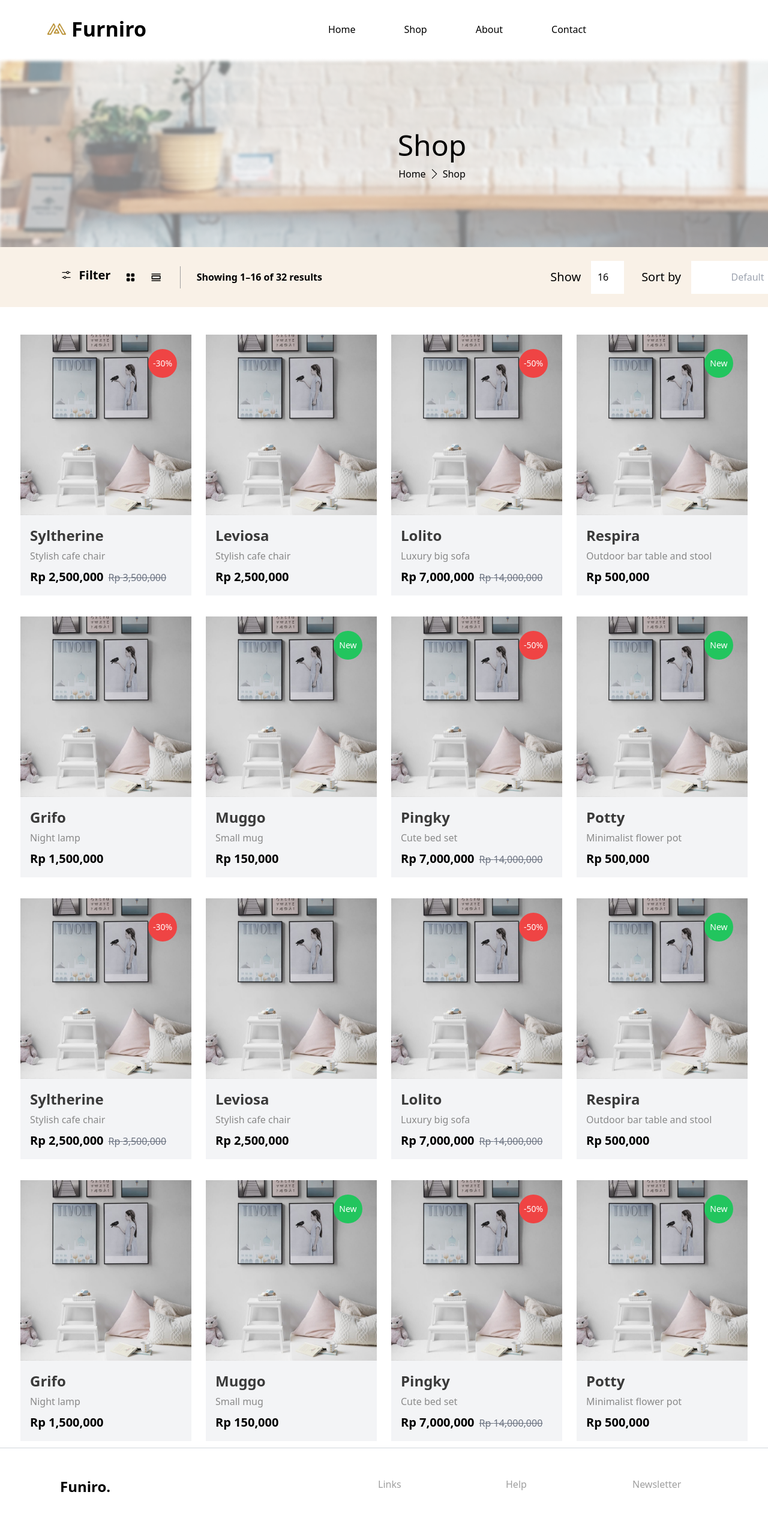
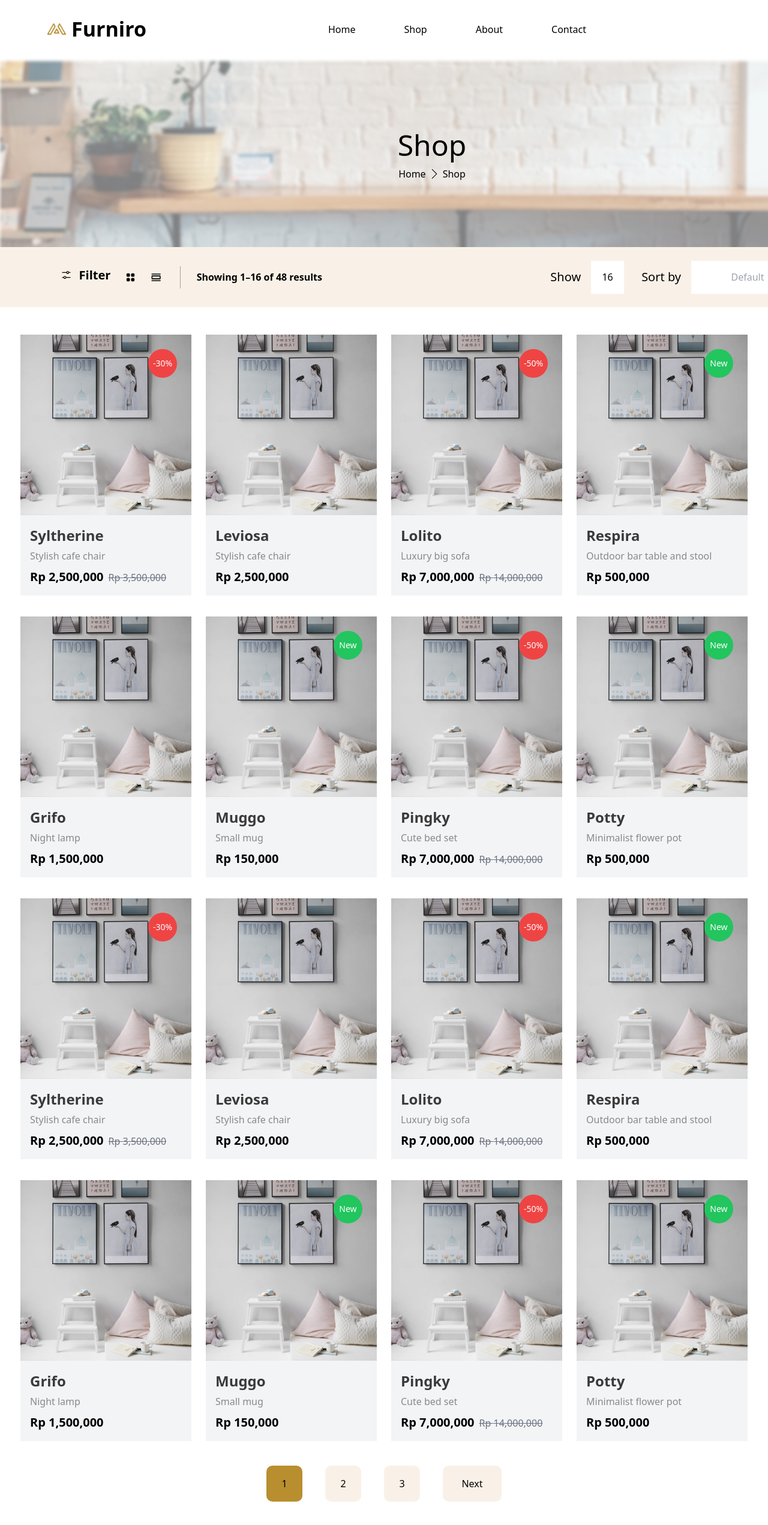
Before and after one commit to OrleanSousa/3-Compass-Challenge, a React (Vite) app: page /shop in a window 1280 px wide. Shown: the top 2543 px of the page at 60% size. Built offline with nearby package versions, Linux system fonts and the light colour scheme.

Commit message:
feat: finality shop viewer

```diff
--- a/src/assets/data/products.json
+++ b/src/assets/data/products.json
@@ -278,5 +278,134 @@
     "price": 500000,
     "isNew": true,
     "image": "./images/table2.svg"
+  },
+  {
+    "id": 33,
+    "productName": "Potty",
+    "description": "Minimalist flower pot",
+    "price": 500000,
+    "isNew": true,
+    "image": "./images/table2.svg"
+  },
+  {
+    "id": 34,
+    "productName": "Potty",
+    "description": "Minimalist flower pot",
+    "price": 500000,
+    "isNew": true,
+    "image": "./images/table2.svg"
+  },
+  {
+    "id": 35,
+    "productName": "Potty",
+    "description": "Minimalist flower pot",
+    "price": 500000,
+    "isNew": true,
+    "image": "./images/table2.svg"
+  },
+  {
+    "id": 36,
+    "productName": "Potty",
+    "description": "Minimalist flower pot",
+    "price": 500000,
+    "isNew": true,
+    "image": "./images/table2.svg"
+  }
+  ,
+  {
+    "id": 37,
+    "productName": "Potty",
+    "description": "Minimalist flower pot",
+    "price": 500000,
+    "isNew": true,
+    "image": "./images/table2.svg"
+  },
+  {
+    "id": 38,
+    "productName": "Potty",
+    "description": "Minimalist flower pot",
+    "price": 500000,
+    "isNew": true,
+    "image": "./images/table2.svg"
+  },
+  {
+    "id": 39,
+    "productName": "Potty",
+    "description": "Minimalist flower pot",
+    "price": 500000,
+    "isNew": true,
+    "image": "./images/table2.svg"
+  },
+  {
+    "id": 40,
+    "productName": "Potty",
+    "description": "Minimalist flower pot",
+    "price": 500000,
+    "isNew": true,
+    "image": "./images/table2.svg"
+  },
+  {
+    "id": 41,
+    "productName": "Potty",
+    "description": "Minimalist flower pot",
+    "price": 500000,
+    "isNew": true,
+    "image": "./images/table2.svg"
+  },
+  {
+    "id": 42,
+    "productName": "Potty",
+    "description": "Minimalist flower pot",
+    "price": 500000,
+    "isNew": true,
+    "image": "./images/table2.svg"
+  },
+  {
+    "id": 43,
+    "productName": "Potty",
+    "description": "Minimalist flower pot",
+    "price": 500000,
+    "isNew": true,
+    "image": "./images/table2.svg"
+  },
+  {
+    "id": 44,
+    "productName": "Potty",
+    "description": "Minimalist flower pot",
+    "price": 500000,
+    "isNew": true,
+    "image": "./images/table2.svg"
+  },
+  {
+    "id": 45,
+    "productName": "Potty",
+    "description": "Minimalist flower pot",
+    "price": 500000,
+    "isNew": true,
+    "image": "./images/table2.svg"
+  },
+  {
+    "id": 46,
+    "productName": "Potty",
+    "description": "Minimalist flower pot",
+    "price": 500000,
+    "isNew": true,
+    "image": "./images/table2.svg"
+  },
+  {
+    "id": 47,
+    "productName": "Potty",
+    "description": "Minimalist flower pot",
+    "price": 500000,
+    "isNew": true,
+    "image": "./images/table2.svg"
+  },
+  {
+    "id": 48,
+    "productName": "Potty",
+    "description": "Minimalist flower pot",
+    "price": 500000,
+    "isNew": true,
+    "image": "./images/table2.svg"
   }
 ]
--- a/src/components/shoppage/ShopPage.tsx
+++ b/src/components/shoppage/ShopPage.tsx
@@ -10,11 +10,21 @@ const ShopPages = () => {
   // Estado para controlar o número de produtos exibidos
   const [productLimit, setProductLimit] = useState(16);
 
+  // Estado para controlar a página atual
+  const [currentPage, setCurrentPage] = useState(1);
+
   // Função para lidar com mudanças no input
   const handleProductLimitChange = (e: React.ChangeEvent<HTMLInputElement>) => {
     const value = parseInt(e.target.value, 10);
     if (!isNaN(value) && value > 0) {
       setProductLimit(value); // Atualiza o estado com o valor digitado
+    }
+  };
+
+  // Função para ir para a próxima página
+  const handlePageChange = (page: number) => {
+    if (page >= 1 && page <= Math.ceil(products.length / productLimit)) {
+      setCurrentPage(page);
     }
   };
 
@@ -34,7 +44,7 @@ const ShopPages = () => {
             <MdOutlineViewDay size={19} />
           </div>
           <div className='flex items-center justify-end border-l border-gray50 w-[237px] h-[37px]'>
-            <p className="text-[16px] font-semibold">Showing 1–{Math.min(productLimit, products.length)} of {products.length} results</p>
+            <p className="text-[16px] font-semibold">Showing {(currentPage - 1) * productLimit + 1}–{Math.min(currentPage * productLimit, products.length)} of {products.length} results</p>
           </div>
         </div>
         <div className="flex flex-row gap-[29px]">
@@ -43,20 +53,20 @@ const ShopPages = () => {
             <input
               type="number"
               placeholder="16"
-              className="w-[55px] h-[55px] text-center"
+              className="w-[55px] h-[55px] text-center [appearance:textfield] [&::-webkit-outer-spin-button]:appearance-none [&::-webkit-inner-spin-button]:appearance-none"
               value={productLimit}
               onChange={handleProductLimitChange}
             />
           </div>
-          <div className='flex  items-center gap-[17px]'>
+          <div className='flex items-center gap-[17px]'>
             <p className="text-[20px] text-start">Sort by</p>
             <input type="text" placeholder="Default" className="w-[188px] h-[55px] text-center" />
           </div>
         </div>
       </div>
-      <div className='mt-[46px] flex justify-center'>
+      <div className='mt-[46px] flex justify-center '>
         <div className="grid grid-cols-1 sm:grid-cols-2 lg:grid-cols-4 gap-6">
-          {products.slice(0, productLimit).map((product) => (
+          {products.slice((currentPage - 1) * productLimit, currentPage * productLimit).map((product) => (
             <ProductCard
               key={product.id}
               productName={product.productName}
@@ -70,7 +80,26 @@ const ShopPages = () => {
           ))}
         </div>
       </div>
-
+      <div className='flex m-auto justify-between w-[392px] h-[90px] items-end mb-[85px]'>
+        {/* Botões de paginação */}
+        {[1, 2, 3].map((page) => (
+          <button
+            key={page}
+            onClick={() => handlePageChange(page)}
+            className={`w-[60px] h-[60px] rounded-[10px] ${
+              currentPage === page ? 'bg-buttonBord' : 'bg-buttonShop'
+            }`}
+          >
+            {page}
+          </button>
+        ))}
+        <button
+          onClick={() => handlePageChange(currentPage + 1)}
+          className='bg-buttonShop w-[98px] h-[60px] rounded-[10px]'
+        >
+          Next
+        </button>
+      </div>
     </>
   );
 };
--- a/src/output.css
+++ b/src/output.css
@@ -777,6 +777,14 @@ video {
   margin-top: 72px;
 }
 
+.mb-\[85px\]{
+  margin-bottom: 85px;
+}
+
+.mb-\[\]{
+  margin-bottom: ;
+}
+
 .flex{
   display: flex;
 }
@@ -881,12 +889,20 @@ video {
   height: 582px;
 }
 
+.h-\[60px\]{
+  height: 60px;
+}
+
 .h-\[670px\]{
   height: 670px;
 }
 
 .h-\[780px\]{
   height: 780px;
+}
+
+.h-\[90px\]{
+  height: 90px;
 }
 
 .w-4{
@@ -969,6 +985,10 @@ video {
   width: 368px;
 }
 
+.w-\[392px\]{
+  width: 392px;
+}
+
 .w-\[404px\]{
   width: 404px;
 }
@@ -997,12 +1017,20 @@ video {
   width: 55px;
 }
 
+.w-\[60px\]{
+  width: 60px;
+}
+
 .w-\[85px\]{
   width: 85px;
 }
 
 .w-full{
   width: 100%;
+}
+
+.w-\[98px\]{
+  width: 98px;
 }
 
 .max-w-7xl{
@@ -1021,6 +1049,12 @@ video {
   cursor: pointer;
 }
 
+.appearance-none{
+  -webkit-appearance: none;
+     -moz-appearance: none;
+          appearance: none;
+}
+
 .grid-cols-1{
   grid-template-columns: repeat(1, minmax(0, 1fr));
 }
@@ -1031,6 +1065,10 @@ video {
 
 .flex-col{
   flex-direction: column;
+}
+
+.items-end{
+  align-items: flex-end;
 }
 
 .items-center{
@@ -1095,6 +1133,10 @@ video {
 
 .overflow-hidden{
   overflow: hidden;
+}
+
+.rounded-\[10px\]{
+  border-radius: 10px;
 }
 
 .rounded-full{
@@ -1175,6 +1217,11 @@ video {
 .bg-white{
   --tw-bg-opacity: 1;
   background-color: rgb(255 255 255 / var(--tw-bg-opacity, 1));
+}
+
+.bg-buttonShop{
+  --tw-bg-opacity: 1;
+  background-color: rgb(249 241 231 / var(--tw-bg-opacity, 1));
 }
 
 .bg-opacity-60{
@@ -1307,6 +1354,11 @@ video {
   color: rgb(159 159 159 / var(--tw-text-opacity, 1));
 }
 
+.text-textCardB{
+  --tw-text-opacity: 1;
+  color: rgb(137 137 137 / var(--tw-text-opacity, 1));
+}
+
 .text-textMid{
   --tw-text-opacity: 1;
   color: rgb(97 97 97 / var(--tw-text-opacity, 1));
@@ -1320,11 +1372,6 @@ video {
 .text-white{
   --tw-text-opacity: 1;
   color: rgb(255 255 255 / var(--tw-text-opacity, 1));
-}
-
-.text-textCardB{
-  --tw-text-opacity: 1;
-  color: rgb(137 137 137 / var(--tw-text-opacity, 1));
 }
 
 .line-through{
@@ -1343,6 +1390,12 @@ video {
 
 .duration-300{
   transition-duration: 300ms;
+}
+
+.\[appearance\:textfield\]{
+  -webkit-appearance: textfield;
+     -moz-appearance: textfield;
+          appearance: textfield;
 }
 
 html {
@@ -1365,3 +1418,13 @@ html {
     grid-template-columns: repeat(4, minmax(0, 1fr));
   }
 }
+
+.\[\&\:\:-webkit-inner-spin-button\]\:appearance-none::-webkit-inner-spin-button{
+  -webkit-appearance: none;
+          appearance: none;
+}
+
+.\[\&\:\:-webkit-outer-spin-button\]\:appearance-none::-webkit-outer-spin-button{
+  -webkit-appearance: none;
+          appearance: none;
+}
--- a/tailwind.config.js
+++ b/tailwind.config.js
@@ -23,7 +23,8 @@ export default {
         carouselback: "#FCF8F3",
         textMid: "#616161",
         backFilter: "#F9F1E7",
-        textCardB: "#898989"
+        textCardB: "#898989",
+        buttonShop: "#F9F1E7"
       },
       backgroundImage: {
         'backgroudHome': "url('./src/assets/scandinavian-interior-mockup-wall-decal-background 1.png')",
```
